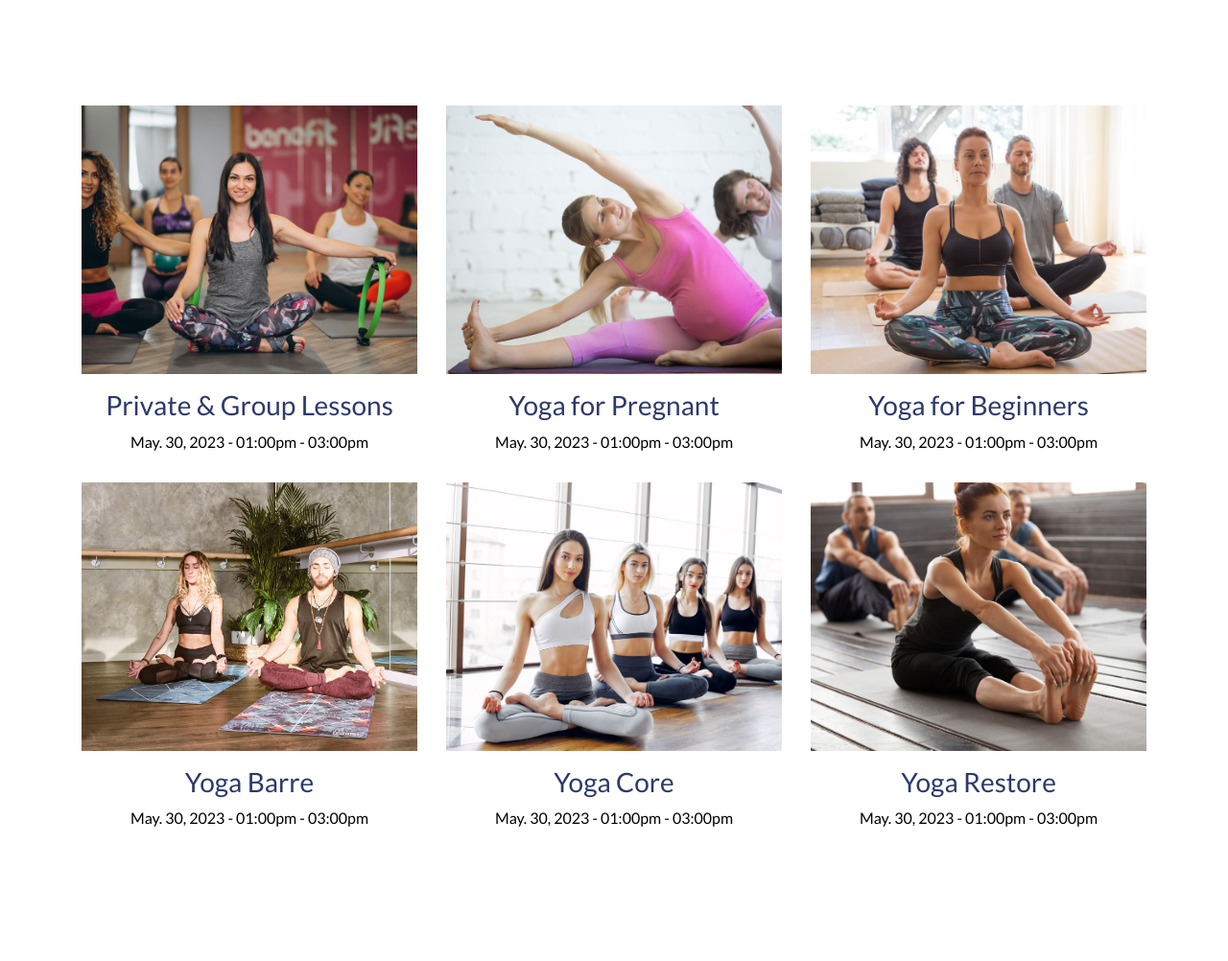
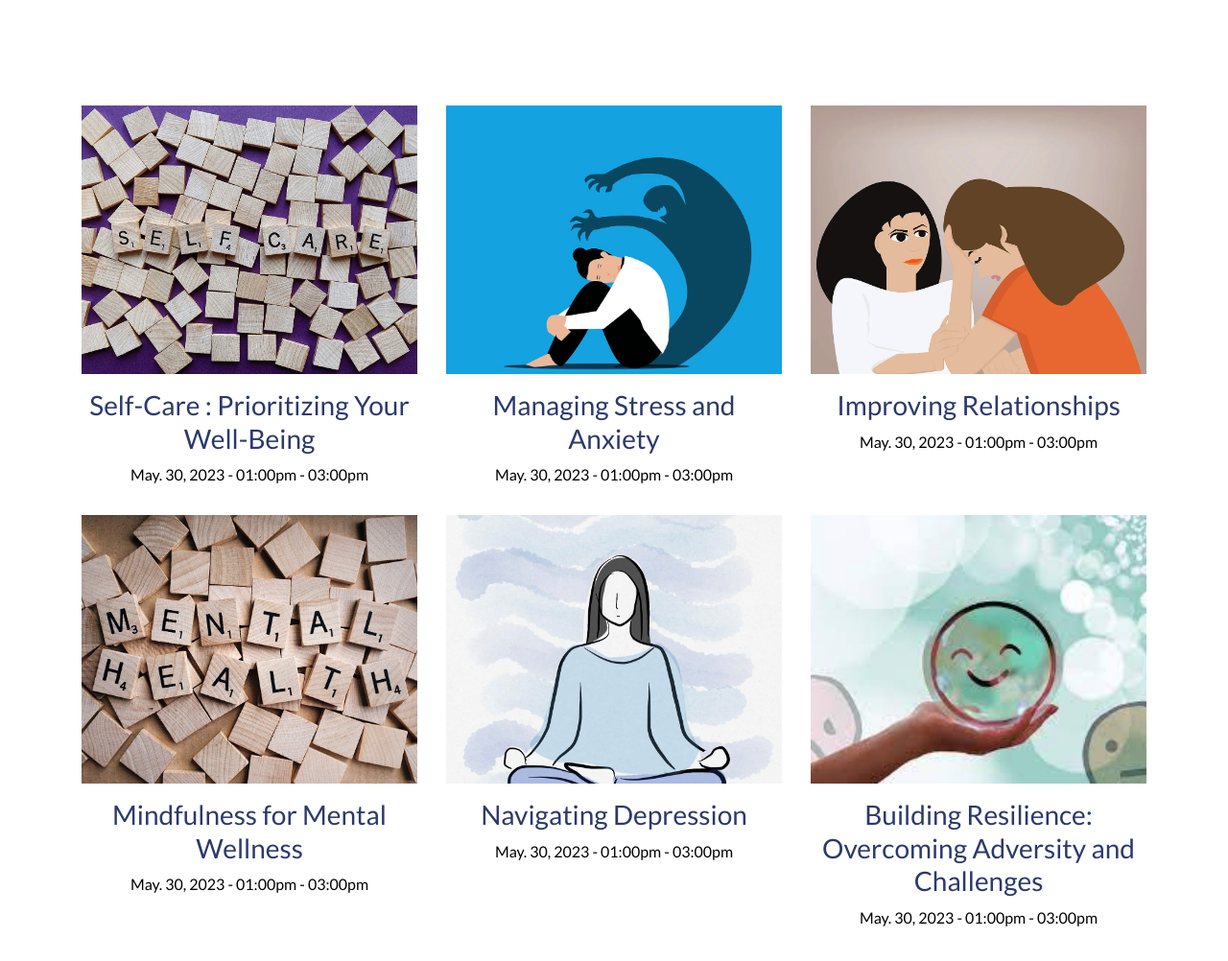
Before and after one commit to NikitaK27/Mental-Health-Awareness-website, a plain HTML site: page classes.html in a window 1280 px wide. Shown: the part 462-1464 px from the top of the page at 96% size. Drawn offline with nearby package versions, Linux system fonts and the light colour scheme; some packages are replaced by stand-ins of ours; no server answers; files whose address does not match are found by name.

Commit message:
New changes

```diff
--- a/classes.html
+++ b/classes.html
@@ -67,54 +67,54 @@
 <div class="row">
 <div class="col-md-4">
 <div class="classes w-100 ftco-animate">
-<a href="#" class="img w-100 mb-3" style="background-image:url(images/xclasses-1.jpg.pagespeed.ic.5co_yudooJ.jpg)"></a>
+<a href="#" class="img w-100 mb-3" style="background-image:url(images/class1.jpeg)"></a>
 <div class="text w-100 text-center">
-<h3><a href="#">Private &amp; Group Lessons</a></h3>
+<h3><a href="#">Self-Care : Prioritizing Your Well-Being</a></h3>
 <p>May. 30, 2023 - 01:00pm - 03:00pm</p>
 </div>
 </div>
 </div>
 <div class="col-md-4">
 <div class="classes w-100 ftco-animate">
-<a href="#" class="img w-100 mb-3" style="background-image:url(images/xclasses-2.jpg.pagespeed.ic.eydhx8MX3J.jpg)"></a>
+<a href="#" class="img w-100 mb-3" style="background-image:url(images/class2.jpeg)"></a>
 <div class="text w-100 text-center">
-<h3><a href="#">Yoga for Pregnant</a></h3>
+<h3><a href="#">Managing Stress and Anxiety</a></h3>
 <p>May. 30, 2023 - 01:00pm - 03:00pm</p>
 </div>
 </div>
 </div>
 <div class="col-md-4">
 <div class="classes w-100 ftco-animate">
-<a href="#" class="img w-100 mb-3" style="background-image:url(images/xclasses-3.jpg.pagespeed.ic.cZC14ynaA0.jpg)"></a>
+<a href="#" class="img w-100 mb-3" style="background-image:url(images/class3.jpeg)"></a>
 <div class="text w-100 text-center">
-<h3><a href="#">Yoga for Beginners</a></h3>
+<h3><a href="#">Improving Relationships</a></h3>
 <p>May. 30, 2023 - 01:00pm - 03:00pm</p>
 </div>
 </div>
 </div>
 <div class="col-md-4">
 <div class="classes w-100 ftco-animate">
-<a href="#" class="img w-100 mb-3" style="background-image:url(images/xclasses-4.jpg.pagespeed.ic.uddW-yZjYH.jpg)"></a>
+<a href="#" class="img w-100 mb-3" style="background-image:url(images/class4.jpeg)"></a>
 <div class="text w-100 text-center">
-<h3><a href="#">Yoga Barre</a></h3>
+<h3><a href="#">Mindfulness for Mental Wellness</a></h3>
 <p>May. 30, 2023 - 01:00pm - 03:00pm</p>
 </div>
 </div>
 </div>
 <div class="col-md-4">
 <div class="classes w-100 ftco-animate">
-<a href="#" class="img w-100 mb-3" style="background-image:url(images/xclasses-5.jpg.pagespeed.ic.v91yMlVC0C.jpg)"></a>
+<a href="#" class="img w-100 mb-3" style="background-image:url(images/class5.jpeg)"></a>
 <div class="text w-100 text-center">
-<h3><a href="#">Yoga Core</a></h3>
+<h3><a href="#">Navigating Depression</a></h3>
 <p>May. 30, 2023 - 01:00pm - 03:00pm</p>
 </div>
 </div>
 </div>
 <div class="col-md-4">
 <div class="classes w-100 ftco-animate">
-<a href="#" class="img w-100 mb-3" style="background-image:url(images/xclasses-6.jpg.pagespeed.ic.SMPoWwfnbe.jpg)"></a>
+<a href="#" class="img w-100 mb-3" style="background-image:url(images/class6.jpeg)"></a>
 <div class="text w-100 text-center">
-<h3><a href="#">Yoga Restore</a></h3>
+<h3><a href="#">Building Resilience: Overcoming Adversity and Challenges</a></h3>
 <p>May. 30, 2023 - 01:00pm - 03:00pm</p>
 </div>
 </div>
```
Also changed, not shown: sign-in.html (+1 -2 lines), sign-up.html (+1 -1 lines), images/class1.jpeg (added), images/class2.jpeg (added), images/class3.jpeg (added), images/class4.jpeg (added), images/class5.jpeg (added), images/class6.jpeg (added).
